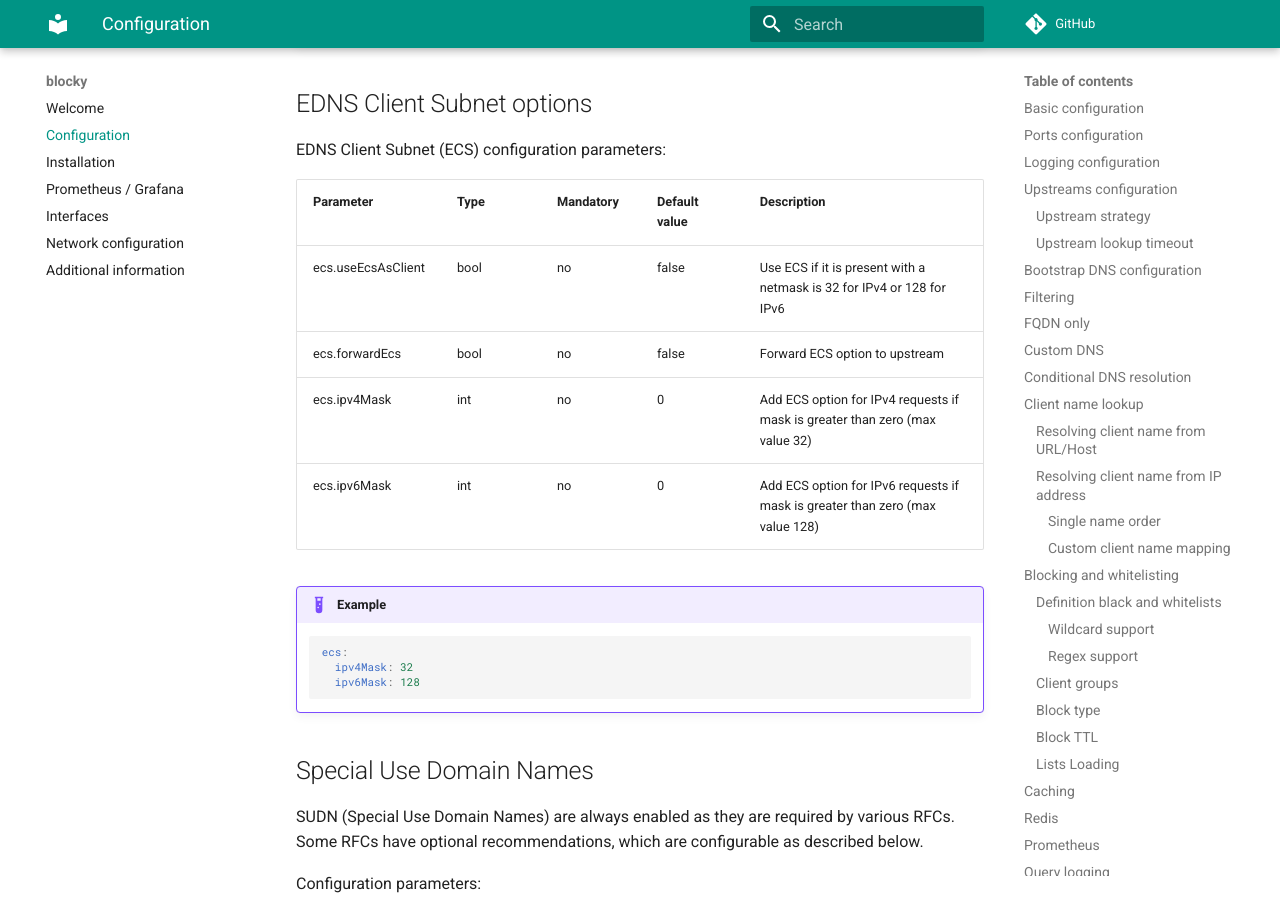
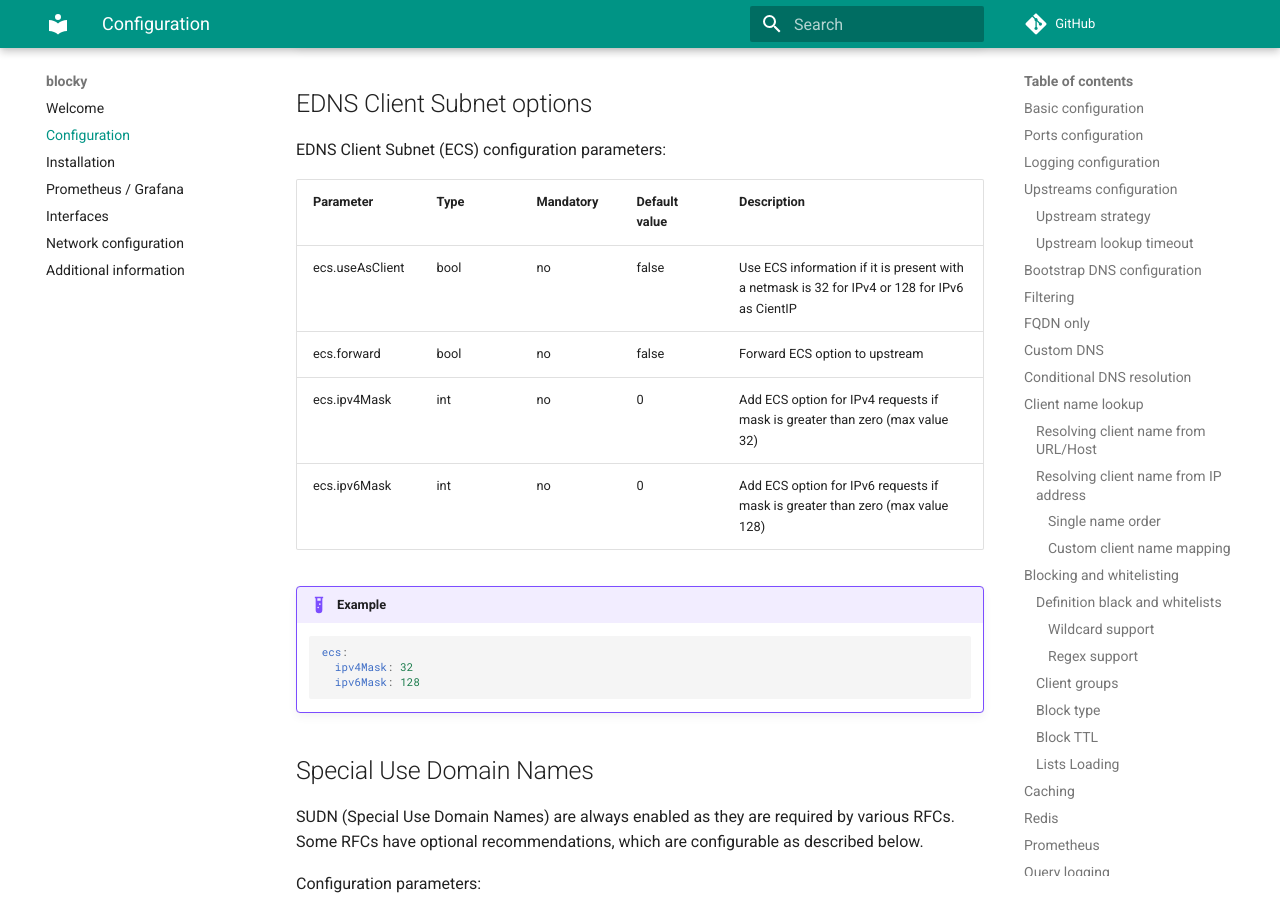
Before and after one commit to 0xERR0R/blocky, an MkDocs documentation site: the page built from docs/configuration.md, in a window 1280 px wide and 900 px high, scrolled down 20941 px. Built offline with MkDocs 1.6.1 and Material for MkDocs 9.7.7, drawn with Linux system fonts in a browser that asks for light colours; comment, search, counter and statistics services are not loaded; the version menu is left out.

Commit message:
fix documentation

```diff
--- a/docs/configuration.md
+++ b/docs/configuration.md
@@ -12,7 +12,7 @@ configuration properties as [JSON](config.yml).
 ## Basic configuration
 
 | Parameter           | Type                | Mandatory | Default value | Description                                                                                                |
-|---------------------|---------------------|-----------|---------------|------------------------------------------------------------------------------------------------------------|
+| ------------------- | ------------------- | --------- | ------------- | ---------------------------------------------------------------------------------------------------------- |
 | certFile            | path                | no        |               | Path to cert and key file for SSL encryption (DoH and DoT); if empty, self-signed certificate is generated |
 | keyFile             | path                | no        |               | Path to cert and key file for SSL encryption (DoH and DoT); if empty, self-signed certificate is generated |
 | dohUserAgent        | string              | no        |               | HTTP User Agent for DoH upstreams                                                                          |
@@ -32,7 +32,7 @@ configuration properties as [JSON](config.yml).
 All logging port are optional.
 
 | Parameter   | Type                   | Default value | Description                                                                                                                                                                                                                                       |
-|-------------|------------------------|---------------|---------------------------------------------------------------------------------------------------------------------------------------------------------------------------------------------------------------------------------------------------|
+| ----------- | ---------------------- | ------------- | ------------------------------------------------------------------------------------------------------------------------------------------------------------------------------------------------------------------------------------------------- |
 | ports.dns   | [IP]:port[,[IP]:port]* | 53            | Port(s) and optional bind ip address(es) to serve DNS endpoint (TCP and UDP). If you wish to specify a specific IP, you can do so such as `192.168.0.1:53`. Example: `53`, `:53`, `127.0.0.1:53,[::1]:53`                                         |
 | ports.tls   | [IP]:port[,[IP]:port]* |               | Port(s) and optional bind ip address(es) to serve DoT DNS endpoint (DNS-over-TLS). If you wish to specify a specific IP, you can do so such as `192.168.0.1:853`. Example: `83`, `:853`, `127.0.0.1:853,[::1]:853`                                |
 | ports.http  | [IP]:port[,[IP]:port]* |               | Port(s) and optional bind ip address(es) to serve HTTP used for prometheus metrics, pprof, REST API, DoH... If you wish to specify a specific IP, you can do so such as `192.168.0.1:4000`. Example: `4000`, `:4000`, `127.0.0.1:4000,[::1]:4000` |
@@ -52,7 +52,7 @@ All logging port are optional.
 All logging options are optional.
 
 | Parameter     | Type                            | Default value | Description                                                                                                                                      |
-|---------------|---------------------------------|---------------|--------------------------------------------------------------------------------------------------------------------------------------------------|
+| ------------- | ------------------------------- | ------------- | ------------------------------------------------------------------------------------------------------------------------------------------------ |
 | log.level     | enum (debug, info, warn, error) | info          | Log level                                                                                                                                        |
 | log.format    | enum (text, json)               | text          | Log format (text or json).                                                                                                                       |
 | log.timestamp | bool                            | true          | Log time stamps (true or false).                                                                                                                 |
@@ -86,7 +86,7 @@ following network protocols (net part of the resolver URL):
 Each resolver must be defined as a string in following format: `[net:]host:[port][/path][#commonName]`.
 
 | Parameter  | Type                             | Mandatory | Default value                                     |
-|------------|----------------------------------|-----------|---------------------------------------------------|
+| ---------- | -------------------------------- | --------- | ------------------------------------------------- |
 | net        | enum (tcp+udp, tcp-tls or https) | no        | tcp+udp                                           |
 | host       | IP or hostname                   | yes       |                                                   |
 | port       | int (1 - 65535)                  | no        | 53 for udp/tcp, 853 for tcp-tls and 443 for https |
@@ -182,7 +182,7 @@ These DNS servers are used to resolve upstream DoH and DoT servers that are spec
 It is useful if no system DNS resolver is configured, and/or to encrypt the bootstrap queries.
 
 | Parameter | Type                 | Mandatory                   | Default value | Description                          |
-|-----------|----------------------|-----------------------------|---------------|--------------------------------------|
+| --------- | -------------------- | --------------------------- | ------------- | ------------------------------------ |
 | upstream  | Upstream (see above) | no                          |               |                                      |
 | ips       | List of IPs          | yes, if upstream is DoT/DoH |               | Only valid if upstream is DoH or DoT |
 
@@ -237,7 +237,7 @@ or define a domain name for your local device on order to use the HTTPS certific
 domain must be separated by a comma.
 
 | Parameter           | Type                                    | Mandatory | Default value |
-|---------------------|-----------------------------------------|-----------|---------------|
+| ------------------- | --------------------------------------- | --------- | ------------- |
 | customTTL           | duration (no unit is minutes)           | no        | 1h            |
 | rewrite             | string: string (domain: domain)         | no        |               |
 | mapping             | string: string (hostname: address list) | no        |               |
@@ -481,7 +481,7 @@ You can configure, which response should be sent to the client, if a requested q
 queries, NXDOMAIN for other types):
 
 | blockType  | Example                                                 | Description                                                                                                                                                                            |
-|------------|---------------------------------------------------------|----------------------------------------------------------------------------------------------------------------------------------------------------------------------------------------|
+| ---------- | ------------------------------------------------------- | -------------------------------------------------------------------------------------------------------------------------------------------------------------------------------------- |
 | zeroIP     | zeroIP                                                  | This is the default block type. Server returns 0.0.0.0 (or :: for IPv6) as result for A and AAAA queries                                                                               |
 | nxDomain   | nxDomain                                                | return NXDOMAIN as return code                                                                                                                                                         |
 | custom IPs | 192.100.100.15, 2001:0db8:85a3:08d3:1319:8a2e:0370:7344 | comma separated list of destination IP addresses. Should contain ipv4 and ipv6 to cover all query types. Useful with running web server on this address to display the "blocked" page. |
@@ -526,7 +526,7 @@ With following parameters you can tune the caching behavior:
     Wrong values can significantly increase external DNS traffic or memory consumption.
 
 | Parameter                     | Type            | Mandatory | Default value | Description                                                                                                                                                                                                                                                                                                                                                                                                    |
-|-------------------------------|-----------------|-----------|---------------|----------------------------------------------------------------------------------------------------------------------------------------------------------------------------------------------------------------------------------------------------------------------------------------------------------------------------------------------------------------------------------------------------------------|
+| ----------------------------- | --------------- | --------- | ------------- | -------------------------------------------------------------------------------------------------------------------------------------------------------------------------------------------------------------------------------------------------------------------------------------------------------------------------------------------------------------------------------------------------------------- |
 | caching.minTime               | duration format | no        | 0 (use TTL)   | How long a response must be cached (min value). If <=0, use response's TTL, if >0 use this value, if TTL is smaller                                                                                                                                                                                                                                                                                            |
 | caching.maxTime               | duration format | no        | 0 (use TTL)   | How long a response must be cached (max value). If <0, do not cache responses. If 0, use TTL. If > 0, use this value, if TTL is greater                                                                                                                                                                                                                                                                        |
 | caching.maxItemsCount         | int             | no        | 0 (unlimited) | Max number of cache entries (responses) to be kept in cache (soft limit). Default (0): unlimited. Useful on systems with limited amount of RAM.                                                                                                                                                                                                                                                                |
@@ -551,7 +551,7 @@ Blocky can synchronize its cache and blocking state between multiple instances t
 Synchronization is disabled if no address is configured.
 
 | Parameter                | Type            | Mandatory | Default value | Description                                                         |
-|--------------------------|-----------------|-----------|---------------|---------------------------------------------------------------------|
+| ------------------------ | --------------- | --------- | ------------- | ------------------------------------------------------------------- |
 | redis.address            | string          | no        |               | Server address and port or master name if sentinel is used          |
 | redis.username           | string          | no        |               | Username if necessary                                               |
 | redis.password           | string          | no        |               | Password if necessary                                               |
@@ -588,7 +588,7 @@ Blocky can expose various metrics for prometheus. To use the prometheus feature,
 see [Basic Configuration](#basic-configuration)).
 
 | Parameter         | Mandatory | Default value | Description                         |
-|-------------------|-----------|---------------|-------------------------------------|
+| ----------------- | --------- | ------------- | ----------------------------------- |
 | prometheus.enable | no        | false         | If true, enables prometheus metrics |
 | prometheus.path   | no        | /metrics      | URL path to the metrics endpoint    |
 
@@ -637,7 +637,7 @@ You can choose which information from processed DNS request and response should
 Configuration parameters:
 
 | Parameter                 | Type                                                                                 | Mandatory | Default value | Description                                                                        |
-|---------------------------|--------------------------------------------------------------------------------------|-----------|---------------|------------------------------------------------------------------------------------|
+| ------------------------- | ------------------------------------------------------------------------------------ | --------- | ------------- | ---------------------------------------------------------------------------------- |
 | queryLog.type             | enum (mysql, postgresql, csv, csv-client, console, none (see above))                 | no        |               | Type of logging target. Console if empty                                           |
 | queryLog.target           | string                                                                               | no        |               | directory for writing the logs (for csv) or database url (for mysql or postgresql) |
 | queryLog.logRetentionDays | int                                                                                  | no        | 0             | if > 0, deletes log files/database entries which are older than ... days           |
@@ -682,7 +682,7 @@ You can enable resolving of entries, located in local hosts file.
 Configuration parameters:
 
 | Parameter                | Type                           | Mandatory | Default value | Description                                     |
-|--------------------------|--------------------------------|-----------|---------------|-------------------------------------------------|
+| ------------------------ | ------------------------------ | --------- | ------------- | ----------------------------------------------- |
 | hostsFile.filePath       | string                         | no        |               | Path to hosts file (e.g. /etc/hosts on Linux)   |
 | hostsFile.hostsTTL       | duration (no units is minutes) | no        | 1h            | TTL                                             |
 | hostsFile.refreshPeriod  | duration format                | no        | 1h            | Time between hosts file refresh                 |
@@ -704,7 +704,7 @@ DNS responses can be extended with EDE codes according to [RFC8914](https://data
 Configuration parameters:
 
 | Parameter  | Type | Mandatory | Default value | Description                                        |
-|------------|------|-----------|---------------|----------------------------------------------------|
+| ---------- | ---- | --------- | ------------- | -------------------------------------------------- |
 | ede.enable | bool | no        | false         | If true, DNS responses are deliverd with EDE codes |
 
 !!! example
@@ -718,12 +718,12 @@ Configuration parameters:
 
 EDNS Client Subnet (ECS) configuration parameters:
 
-| Parameter          | Type | Mandatory | Default value | Description                                                                   |
-|--------------------|------|-----------|---------------|-------------------------------------------------------------------------------|
-| ecs.useEcsAsClient | bool | no        | false         | Use ECS if it is present with a netmask is 32 for IPv4 or 128 for IPv6        |
-| ecs.forwardEcs     | bool | no        | false         | Forward ECS option to upstream                                                |
-| ecs.ipv4Mask       | int  | no        | 0             | Add ECS option for IPv4 requests if mask is greater than zero (max value 32)  |
-| ecs.ipv6Mask       | int  | no        | 0             | Add ECS option for IPv6 requests if mask is greater than zero (max value 128) |
+| Parameter       | Type | Mandatory | Default value | Description                                                                                   |
+| --------------- | ---- | --------- | ------------- | --------------------------------------------------------------------------------------------- |
+| ecs.useAsClient | bool | no        | false         | Use ECS information if it is present with a netmask is 32 for IPv4 or 128 for IPv6 as CientIP |
+| ecs.forward     | bool | no        | false         | Forward ECS option to upstream                                                                |
+| ecs.ipv4Mask    | int  | no        | 0             | Add ECS option for IPv4 requests if mask is greater than zero (max value 32)                  |
+| ecs.ipv6Mask    | int  | no        | 0             | Add ECS option for IPv6 requests if mask is greater than zero (max value 128)                 |
 
 !!! example
 
@@ -741,7 +741,7 @@ Some RFCs have optional recommendations, which are configurable as described bel
 Configuration parameters:
 
 | Parameter                           | Type | Mandatory | Default value | Description                                                                                   |
-|-------------------------------------|------|-----------|---------------|-----------------------------------------------------------------------------------------------|
+| ----------------------------------- | ---- | --------- | ------------- | --------------------------------------------------------------------------------------------- |
 | specialUseDomains.rfc6762-appendixG | bool | no        | true          | Block TLDs listed in [RFC 6762 Appendix G](https://www.rfc-editor.org/rfc/rfc6762#appendix-G) |
 
 !!! example
@@ -820,7 +820,7 @@ A value of zero or less will disable this feature.
 Configures how HTTP(S) sources are downloaded:
 
 | Parameter | Type     | Mandatory | Default value | Description                                    |
-|-----------|----------|-----------|---------------|------------------------------------------------|
+| --------- | -------- | --------- | ------------- | ---------------------------------------------- |
 | timeout   | duration | no        | 5s            | Download attempt timeout                       |
 | attempts  | int      | no        | 3             | How many download attempts should be performed |
 | cooldown  | duration | no        | 500ms         | Time between the download attempts             |
@@ -841,7 +841,7 @@ This configures how Blocky startup works.
 The default strategy is blocking.
 
 | strategy    | Description                                                                                                                              |
-|-------------|------------------------------------------------------------------------------------------------------------------------------------------|
+| ----------- | ---------------------------------------------------------------------------------------------------------------------------------------- |
 | blocking    | all sources are loaded before DNS resolution starts                                                                                      |
 | failOnError | like blocking but blocky will shut down if any source fails to load                                                                      |
 | fast        | blocky starts serving DNS immediately and sources are loaded asynchronously. The features requiring the sources should enable soon after |
```
